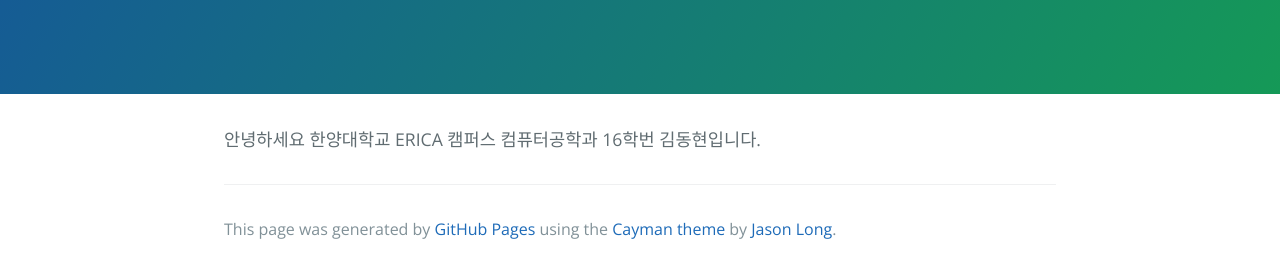
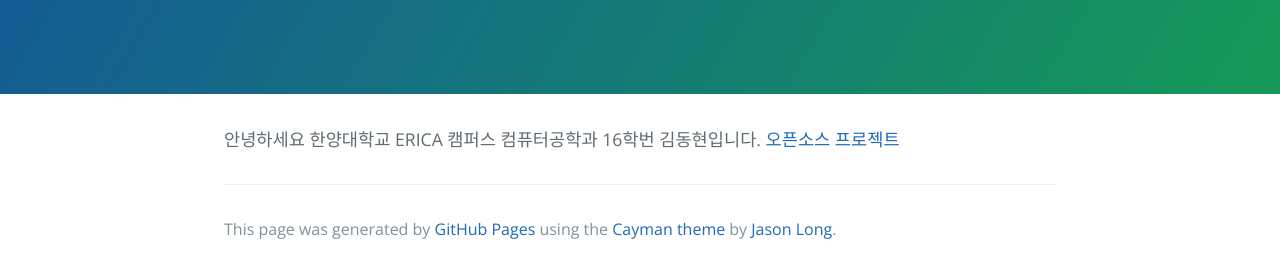
Before and after one commit to kimDDong/kimDDong.github.io, a plain HTML site: page index.html in a window 1280 px wide. Shown: the part 176-454 px from the top of the page. Drawn offline with nearby package versions, Linux system fonts and the light colour scheme.

Commit message:
Replace master branch with page content via GitHub

```diff
--- a/index.html
+++ b/index.html
@@ -17,7 +17,8 @@
 
     <section class="main-content">
       <p>안녕하세요
-한양대학교 ERICA 캠퍼스 컴퓨터공학과 16학번 김동현입니다.</p>
+한양대학교 ERICA 캠퍼스 컴퓨터공학과 16학번 김동현입니다.
+ <a href="https://github.com/Eun-Min/OpenKCsauce">오픈소스 프로젝트</a></p>
 
       <footer class="site-footer">
 
--- a/params.json
+++ b/params.json
@@ -1,6 +1,6 @@
 {
   "name": "Kimddong.GitHub.io",
   "tagline": "",
-  "body": "안녕하세요\r\n한양대학교 ERICA 캠퍼스 컴퓨터공학과 16학번 김동현입니다.",
+  "body": "안녕하세요\r\n한양대학교 ERICA 캠퍼스 컴퓨터공학과 16학번 김동현입니다.\r\n [오픈소스 프로젝트] (https://github.com/Eun-Min/OpenKCsauce)",
   "note": "Don't delete this file! It's used internally to help with page regeneration."
 }
```
